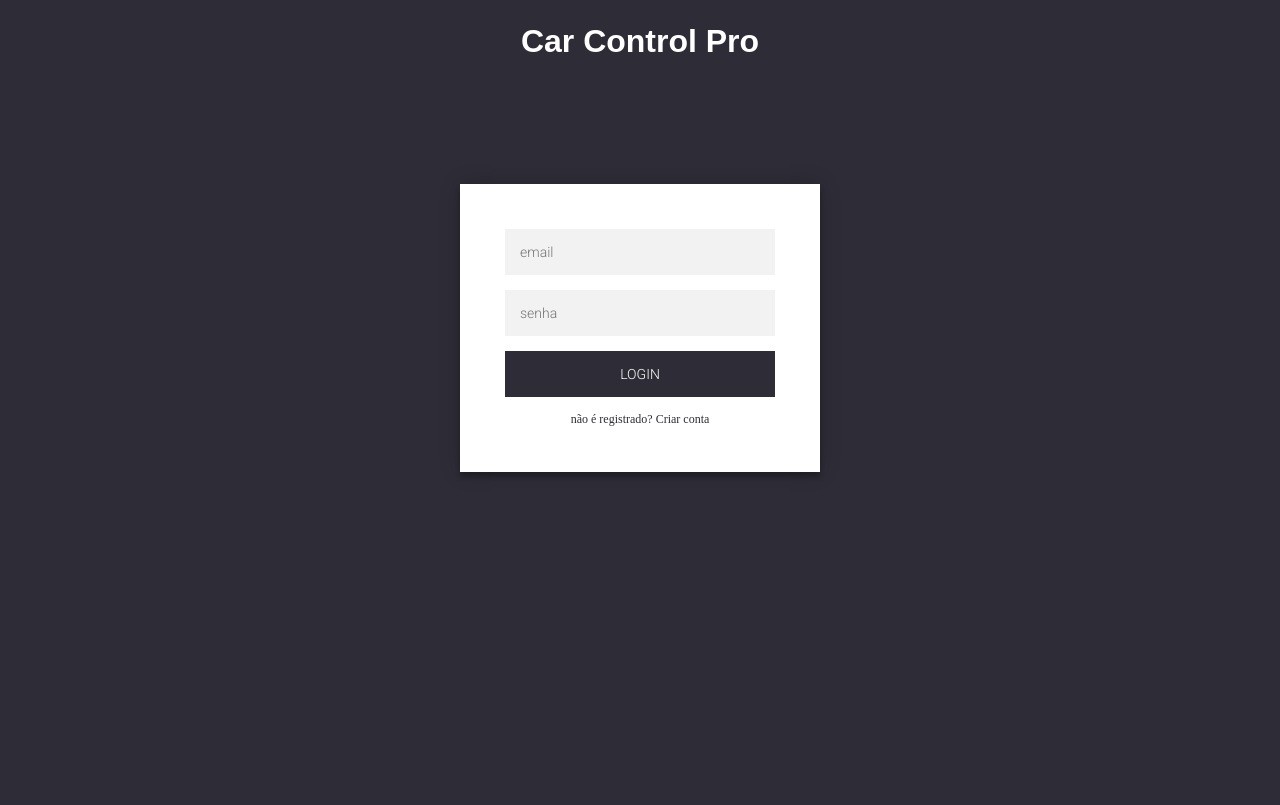
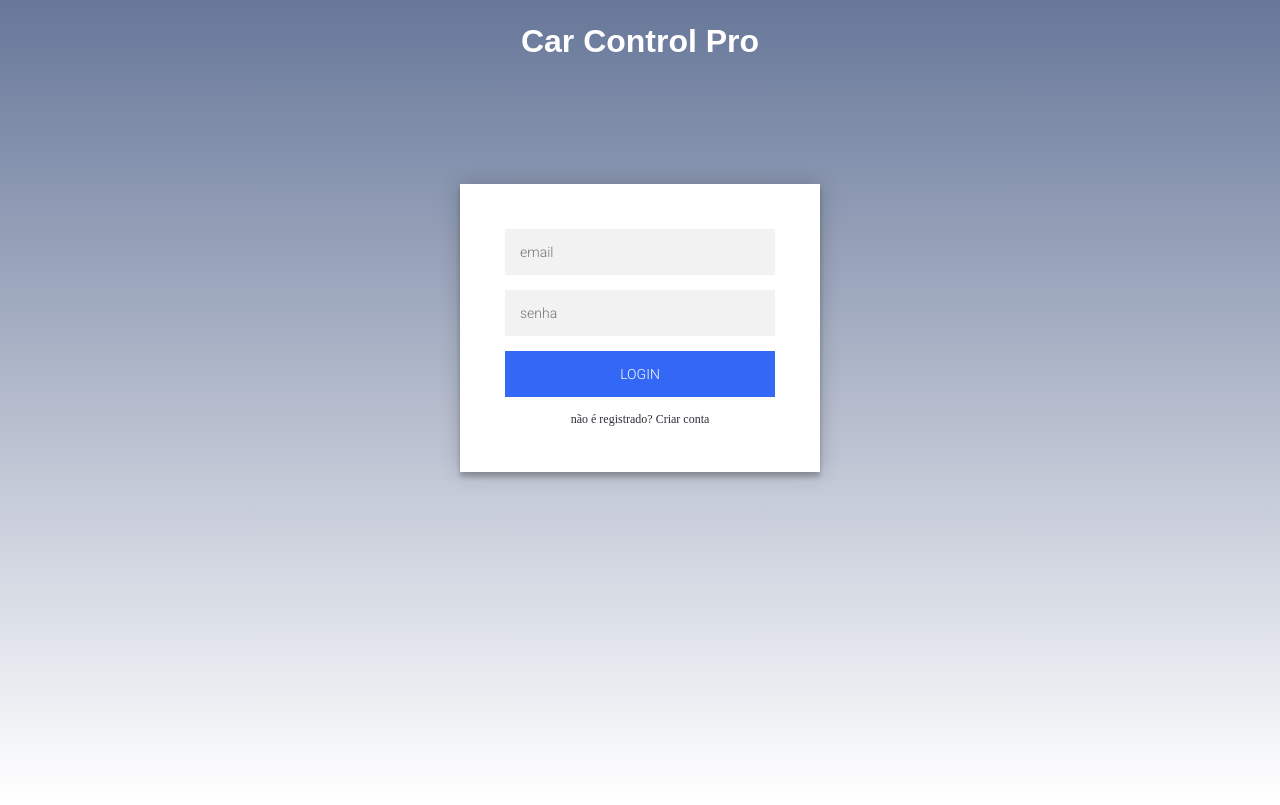
Before and after one commit to devromariolima/CarControlPro, a PHP site: page /login.php in a window 1280 px wide. After the commit the page ends 737 px from the top, so only its background shows below. Run offline with PHP 8.4, Linux system fonts and the light colour scheme.

Commit message:
Update images in README and adjust CSS styles for sidebar and forms

```diff
--- a/css/style_index.css
+++ b/css/style_index.css
@@ -1,18 +1,20 @@
 @import url(https://fonts.googleapis.com/css?family=Roboto:300);
 
-h1 {text-align: center;
-    font-family: Arial, Helvetica, sans-serif;
-        font-family: 'Raleway', sans-serif;
-        line-height: 2.5rem;
-        color: white;
+h1 {
+  text-align: center;
+  font-family: Arial, Helvetica, sans-serif;
+  font-family: 'Raleway', sans-serif;
+  line-height: 2.5rem;
+  color: white;
 
-      }
+}
 
 .login-page {
   width: 360px;
   padding: 8% 0 0;
   margin: auto;
 }
+
 .form {
   position: relative;
   z-index: 1;
@@ -24,6 +26,7 @@ h1 {text-align: center;
   box-shadow: 0 0 20px 0 rgba(0, 0, 0, 0.2), 0 5px 5px 0 rgba(0, 0, 0, 0.24);
 
 }
+
 .form input {
   font-family: "Roboto", sans-serif;
   outline: 0;
@@ -35,11 +38,12 @@ h1 {text-align: center;
   box-sizing: border-box;
   font-size: 14px;
 }
+
 .form button {
   font-family: "Roboto", sans-serif;
   text-transform: uppercase;
   outline: 0;
-  background: #2e2c36;
+  background: #3367f5;
   width: 100%;
   border: 0;
   padding: 15px;
@@ -49,36 +53,47 @@ h1 {text-align: center;
   transition: all 0.3 ease;
   cursor: pointer;
 }
-.form button:hover,.form button:active,.form button:focus {
+
+.form button:hover,
+.form button:active,
+.form button:focus {
   background: #2e2c36;
 }
+
 .form .message {
   margin: 15px 0 0;
   color: #2e2c36;
   font-size: 12px;
 }
+
 .form .message a {
   color: #2e2c36;
   text-decoration: none;
 }
+
 .form .register-form {
   display: none;
 }
+
 .container {
   position: relative;
   z-index: 1;
   max-width: 300px;
   margin: 0 auto;
 }
-.container:before, .container:after {
+
+.container:before,
+.container:after {
   content: "";
   display: block;
   clear: both;
 }
+
 .container .info {
   margin: 50px auto;
   text-align: center;
 }
+
 .container .info h1 {
   margin: 0 0 15px;
   padding: 0;
@@ -86,23 +101,32 @@ h1 {text-align: center;
   font-weight: 300;
   color: #1a1a1a;
 }
+
 .container .info span {
   color: #4d4d4d;
   font-size: 12px;
 }
+
 .container .info span a {
   color: #000000;
   text-decoration: none;
 }
+
 .container .info span .fa {
   color: #EF3B3A;
 }
+
 body {
-  background: #2e2c36; //fallback for old browsers
+  background: linear-gradient(to bottom, rgb(103, 119, 153), rgba(255, 255, 255, 1));
+  background-repeat: no-repeat;
+  /* Evita repetição do gradiente */
+  background-attachment: fixed;
+  /* Fixa o gradiente na tela */
+  /* //fallback for old browsers */
   /* background: rgb(141,194,111); */
   /* background-image: radial-gradient(circle at 50% -20.71%, #ade5ff 0, #7dcefb 25%, #3cb5f2 50%, #009ce9 75%, #0085e0 100%); */
-  font-family: "Roboto", sans-serif;
+  /* font-family: "Roboto", sans-serif;
   -webkit-font-smoothing: antialiased;
   -moz-osx-font-smoothing: grayscale;
-   height:97vh;
+  height: 97vh; */
 }
--- a/sidebar.php
+++ b/sidebar.php
@@ -39,7 +39,7 @@ include_once('conexao.php');
     </button>
 
     <button onclick="handleHeaderClicked('maintenance')">
-      <span class="material-symbols-outlined"> build </span>
+      <span class="material-symbols-outlined"> group </span>
       <span>Clientes</span>
       <span class="material-symbols-outlined"> expand_more </span>
     </button>
```
Also changed, not shown: css/styles_sidebar.css (+23 -6 lines), README.md.
